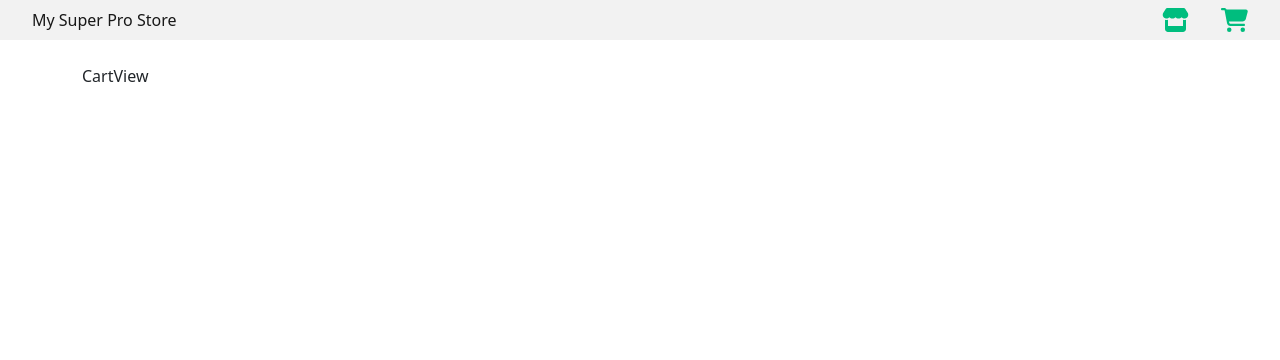
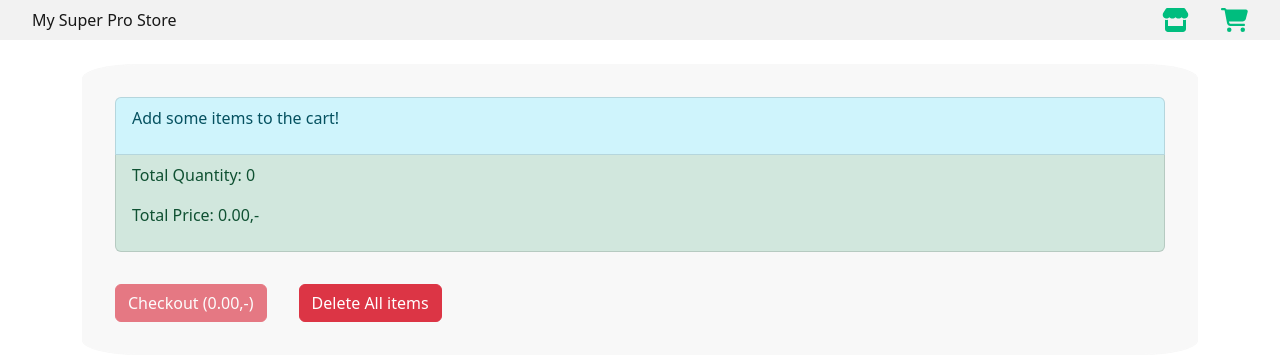
Before and after one commit to SindrKristensen/StoreFrontVue3, a Vue app in the folder telenor-work-project/: page /cart in a window 1280 px wide. Shown: the top 360 px of the page. Built offline with nearby package versions, Linux system fonts and the light colour scheme.

Commit message:
Working on cart view

```diff
--- /dev/null
+++ b/telenor-work-project/src/components/CartViewComponents/Table.vue
@@ -0,0 +1,92 @@
+<template>
+  <div class="cart">
+    <ul class="list-group">
+      <li v-if="!cartItems.length" class="list-group-item list-group-item-info">
+        <p>Add some items to the cart!</p>
+      </li>
+
+      <li v-if="cartItems.length" class="list-group-item list-group-item-info">
+        <h5 class="list-group-item-heading">Cart:</h5>
+      </li>
+
+      <li class="list-group-item" v-for="cartItem in cartItems" :key="cartItem.item.id">
+        <!--        <CartListItem :cartItem="cartItem" />-->
+        {{ cartItem }}
+      </li>
+
+      <li class="list-group-item list-group-item-success">
+        <p>
+          Total Quantity:
+          <span class="has-text-weight-bold">{{ cartQuantity }}</span>
+        </p>
+
+        <p>
+          Total Price:
+          <span class="has-text-weight-bold">{{ totalCartCost }},-</span>
+        </p>
+      </li>
+    </ul>
+
+    <div class="action-row">
+      <button :disabled="!cartItems.length" class="btn btn-danger">
+        Checkout (<span class="has-text-weight-bold">{{ totalCartCost }},-</span>)
+      </button>
+
+      <button class="btn btn-danger" @click="cart.emptyCart()">
+        <span>Delete All items</span>
+        <span class="icon is-small">
+          <i class="fas fa-times"></i>
+        </span>
+      </button>
+    </div>
+  </div>
+</template>
+
+<script setup lang="ts">
+import type { PropType } from 'vue';
+import type { CartItem } from '@/types';
+import { computed } from 'vue';
+import { injectShoppingCartStore } from '@/stores/ShoppingCartStore';
+
+const props = defineProps({
+  cartItems: {
+    type: Array as PropType<Array<CartItem>>,
+    required: true
+  }
+});
+
+const cart = injectShoppingCartStore();
+
+const cartQuantity = computed(() => {
+  let total = 0;
+
+  props.cartItems?.forEach((item) => {
+    total = total + item.quantity;
+  });
+
+  return total;
+});
+const totalCartCost = computed(() => {
+  let total = 0;
+
+  props.cartItems?.forEach((item) => {
+    total = total + item.totalPrice;
+  });
+
+  return total.toFixed(2);
+});
+</script>
+
+<style scoped>
+.cart {
+  display: flex;
+  gap: 2rem;
+  flex-direction: column;
+  width: 100%;
+}
+
+.action-row {
+  display: flex;
+  gap: 2rem;
+}
+</style>
--- /dev/null
+++ b/telenor-work-project/src/components/CartViewComponents/TableContent.vue
@@ -0,0 +1,3 @@
+<template></template>
+
+<script setup lang="ts"></script>
--- /dev/null
+++ b/telenor-work-project/src/components/CartViewComponents/TableRow.vue
@@ -0,0 +1,3 @@
+<template></template>
+
+<script setup lang="ts"></script>
--- a/telenor-work-project/src/components/ItemOverview.vue
+++ b/telenor-work-project/src/components/StoreViewComponents/ItemOverview.vue
@@ -5,7 +5,7 @@
 </template>
 
 <script setup lang="ts">
-import ItemContent from '@/components/ItemContent.vue';
+import ItemContent from '@/components/StoreViewComponents/ItemContent.vue';
 import type { StoreItem } from '@/types';
 
 defineProps({
--- a/telenor-work-project/src/stores/ShoppingCartStore.ts
+++ b/telenor-work-project/src/stores/ShoppingCartStore.ts
@@ -4,26 +4,30 @@ import type { CartItem, ShoppingCart, StoreItem } from '@/types';
 import { forEach, groupBy } from 'lodash';
 
 export class ShoppingCartStore {
+  private _LOCAL_STORAGE_KEY = 'shopping-cart';
+
   private cart = ref({} as ShoppingCart);
+
+  private getStorage() {
+    return localStorage.getItem(this._LOCAL_STORAGE_KEY);
+  }
+
+  private setCart(cart: ShoppingCart) {
+    localStorage.setItem(this._LOCAL_STORAGE_KEY, JSON.stringify({ cart: cart, date: Date.now() }));
+  }
 
   public newShoppingCart() {
     this.cart.value = { content: [] };
-    let oldCart = localStorage.getItem('shopping-cart');
+    let oldCart = this.getStorage();
 
     if (oldCart) {
       if (!(JSON.parse(oldCart).date < Date.now() - 1800000)) {
         this.cart.value = JSON.parse(oldCart).cart;
       } else {
-        localStorage.setItem(
-          'shopping-cart',
-          JSON.stringify({ cart: this.cart.value, date: Date.now() })
-        );
+        this.setCart(this.cart.value);
       }
     } else {
-      localStorage.setItem(
-        'shopping-cart',
-        JSON.stringify({ cart: this.cart.value, date: Date.now() })
-      );
+      this.setCart(this.cart.value);
     }
   }
 
@@ -33,13 +37,11 @@ export class ShoppingCartStore {
     } else {
       throw new Error('Undefined Shopping item');
     }
-    localStorage.setItem(
-      'shopping-cart',
-      JSON.stringify({ cart: this.cart.value, date: Date.now() })
-    );
+
+    this.setCart(this.cart.value);
   }
 
-  public removeFromCart(item?: StoreItem) {
+  public removeItemFromCart(item?: StoreItem) {
     if (item) {
       this.cart.value.content.splice(
         this.cart.value.content.findIndex((a) => a.id === item.id),
@@ -48,10 +50,14 @@ export class ShoppingCartStore {
     } else {
       throw new Error('Undefined Shopping item');
     }
-    localStorage.setItem(
-      'shopping-cart',
-      JSON.stringify({ cart: this.cart.value, date: Date.now() })
-    );
+
+    this.setCart(this.cart.value);
+  }
+
+  public emptyCart() {
+    this.cart.value = { content: [] };
+
+    this.setCart(this.cart.value);
   }
 
   public getCart() {
@@ -61,6 +67,7 @@ export class ShoppingCartStore {
     forEach(groupedBy, (value) => {
       countedOccurrences.push({
         quantity: value.length,
+        totalPrice: Number(value[0].price) * value.length,
         item: value[0]
       });
     });
--- a/telenor-work-project/src/types.ts
+++ b/telenor-work-project/src/types.ts
@@ -14,4 +14,5 @@ export interface ShoppingCart {
 export interface CartItem {
   item: StoreItem;
   quantity: number;
+  totalPrice: number;
 }
--- a/telenor-work-project/src/views/CartView.vue
+++ b/telenor-work-project/src/views/CartView.vue
@@ -1,7 +1,32 @@
 <template>
   <div class="container">
-    <div class="content">CartView</div>
+    <div class="content">
+      <Table :cart-items="cart.getCart()" />
+    </div>
   </div>
 </template>
 
-<script setup lang="ts"></script>
+<script setup lang="ts">
+import Table from '@/components/CartViewComponents/Table.vue';
+import { injectShoppingCartStore } from '@/stores/ShoppingCartStore';
+
+const cart = injectShoppingCartStore();
+</script>
+
+<style scoped>
+.content {
+  display: flex;
+  align-items: center;
+  flex-direction: column;
+  gap: 2rem;
+
+  padding: 2rem;
+
+  color: rgba(60, 60, 60, 0.66);
+  background-color: #f8f8f8;
+  border-style: solid;
+  border-width: thin;
+  border-color: #f8f8f8;
+  border-radius: 5%;
+}
+</style>
--- a/telenor-work-project/src/views/StoreView.vue
+++ b/telenor-work-project/src/views/StoreView.vue
@@ -11,7 +11,7 @@
 </template>
 
 <script setup lang="ts">
-import ItemOverview from '@/components/ItemOverview.vue';
+import ItemOverview from '@/components/StoreViewComponents/ItemOverview.vue';
 import { useFetchData } from '@/utils/useFetchData';
 import { computed, ref } from 'vue';
 import type { StoreItem } from '@/types';
```
Also changed, not shown: telenor-work-project/src/components/StoreViewComponents/ItemContent.vue (renamed from telenor-work-project/src/components/ItemContent.vue), 1 other file (tests, documents, lock files or other folders).
